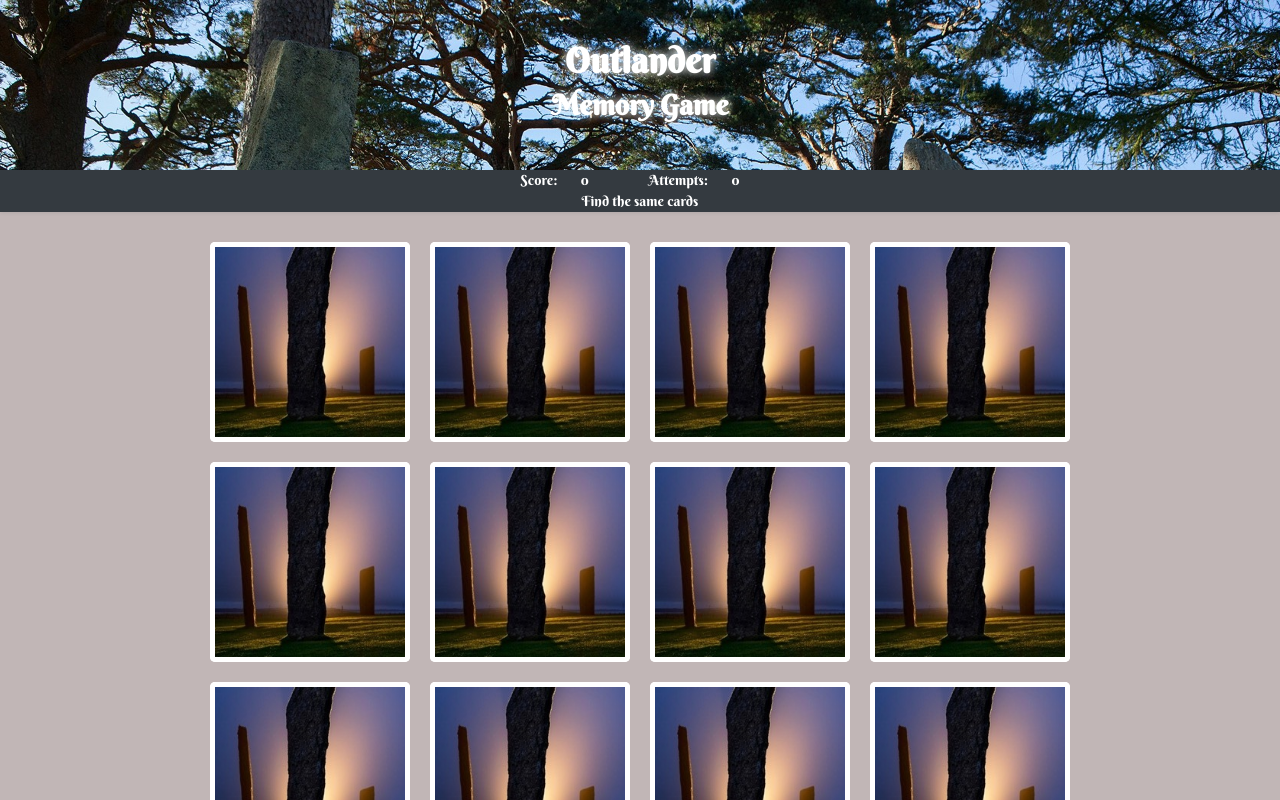
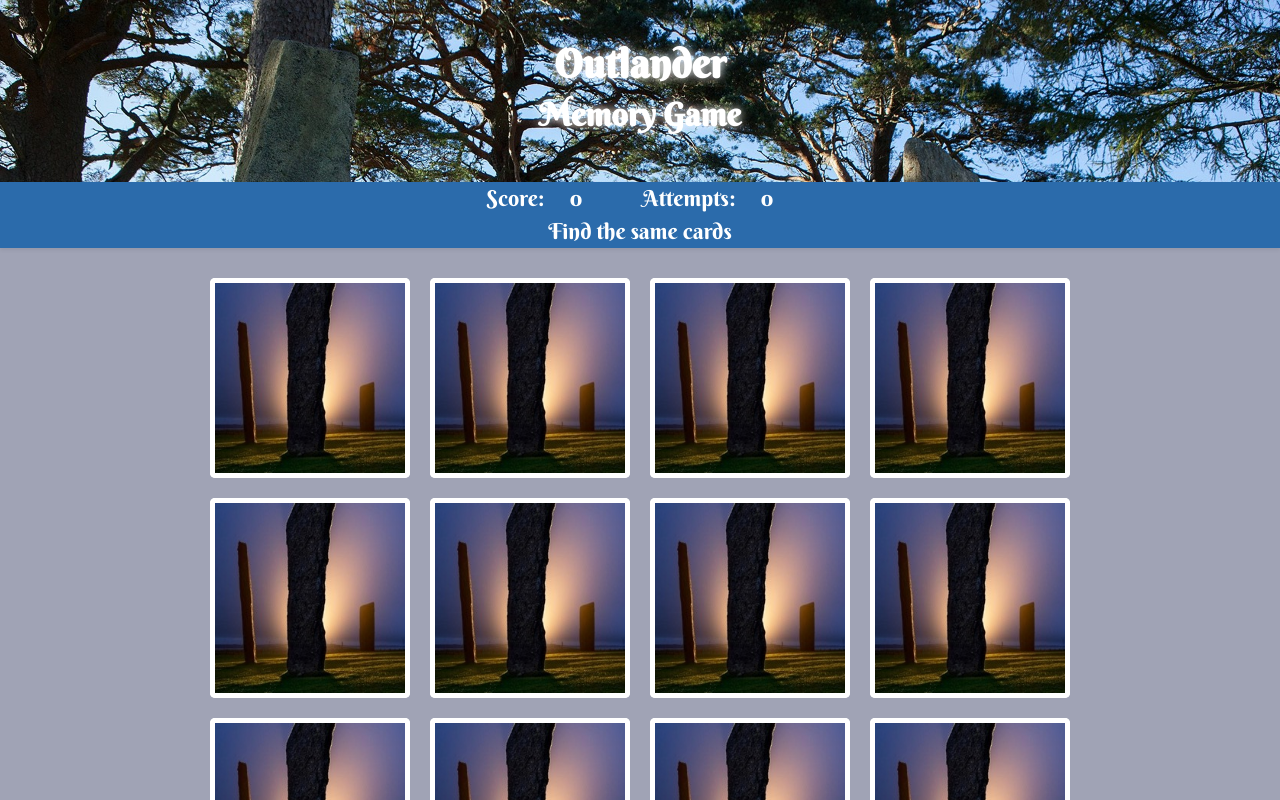
Before and after one commit to carolinapc/memory-game, a React (Create React App) app: page / in a window 1280 px wide. Shown: the top 800 px of the page. Built offline with nearby package versions, Linux system fonts and the light colour scheme.

Commit message:
increase the score size

```diff
--- a/src/App.css
+++ b/src/App.css
@@ -2,7 +2,6 @@
 
 *{
   font-family: 'Berkshire Swash', cursive;
-  font-size: 14px;
   box-sizing: border-box;
 }
 
@@ -22,7 +21,7 @@ h5{
 }
 
 body{
-  background-color: #c1b6b6;
+  background-color: #a0a3b5;
 }
 
 .header{
@@ -37,10 +36,15 @@ body{
   vertical-align: bottom;
 }
 
+.bg-dark{
+  background-color: #2b6bab !important;
+}
+
 .score{
   width: 100%;
   display: block;
   text-align: center;
+  font-size: 22px;
 }
 
 .score span{
@@ -50,6 +54,7 @@ body{
 }
 .status {
   text-align: center;
+  font-size: 22px;
 }
 
 .wrap-card {
```
